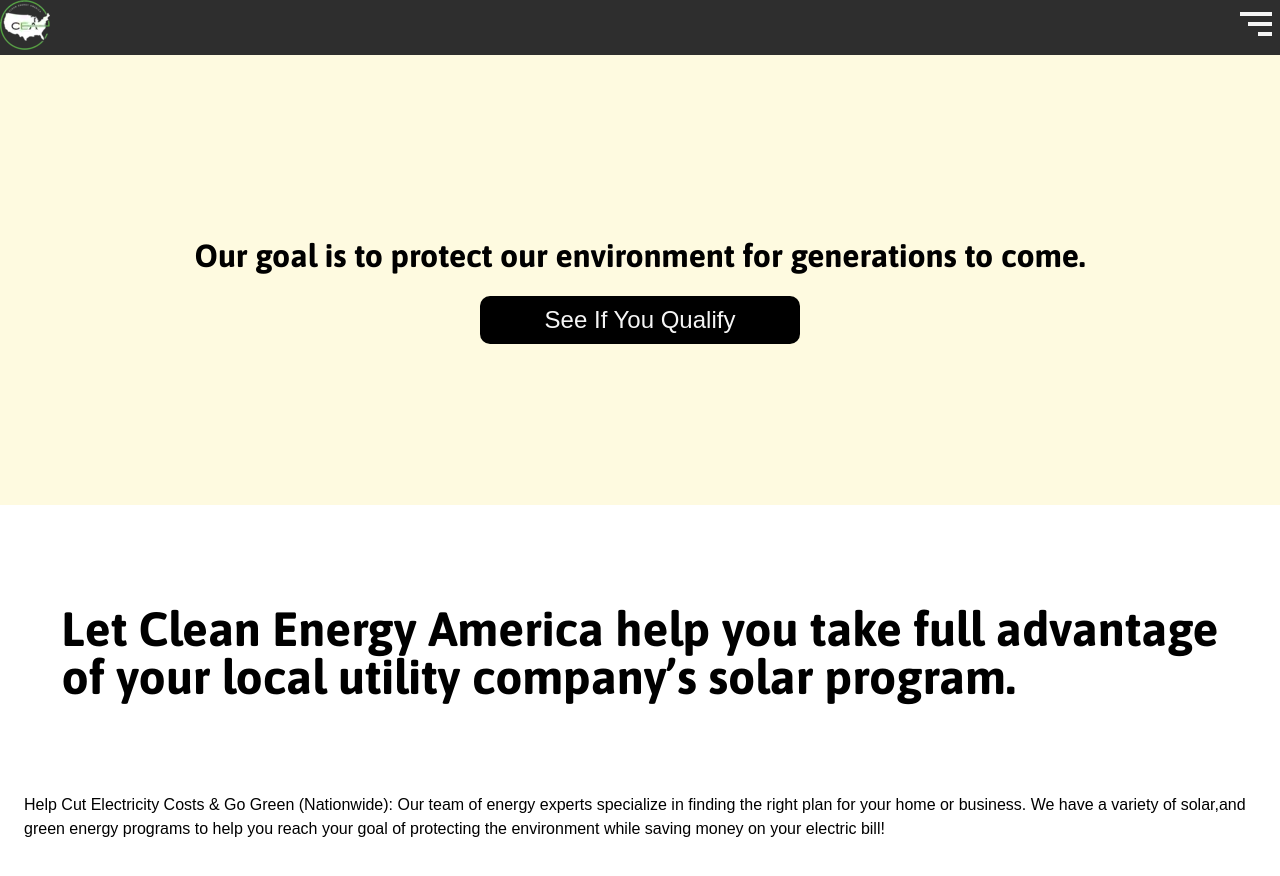
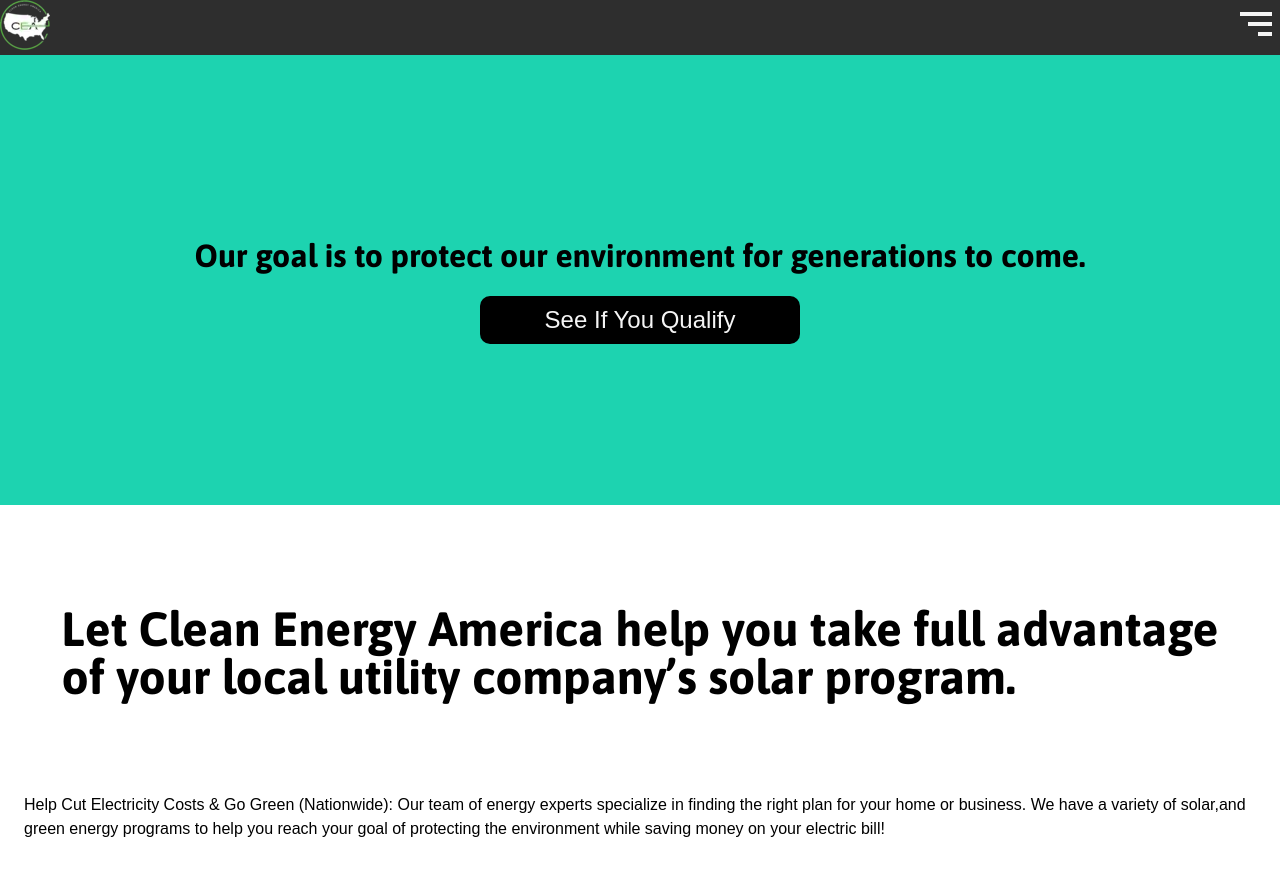
Before and after one commit to eric-santosCEA/second-solarcea, a React (Create React App) app: page / in a window 1280 px wide. Shown: the top 876 px of the page. Built offline with nearby package versions, Linux system fonts and the light colour scheme.

Commit message:
changed foreground color for lighthouse issue

```diff
--- a/src/styles/home.css
+++ b/src/styles/home.css
@@ -4,7 +4,7 @@
   align-items: center;
   flex-flow: column;
   height: 450px;
-  background: #fefae0;
+  background: #1dd3b0;
 }
 @media screen and (min-width: 1586px) {
   .hero {
--- a/src/styles/home.less
+++ b/src/styles/home.less
@@ -4,7 +4,7 @@
   align-items: center;
   flex-flow: column;
   height: 450px;
-  background: #fefae0;
+  background: #1dd3b0;
   @media screen and (min-width: 1586px) {
     background-image: url('../images/houston.webp');
     background-position: center; /* Center the image */
```
